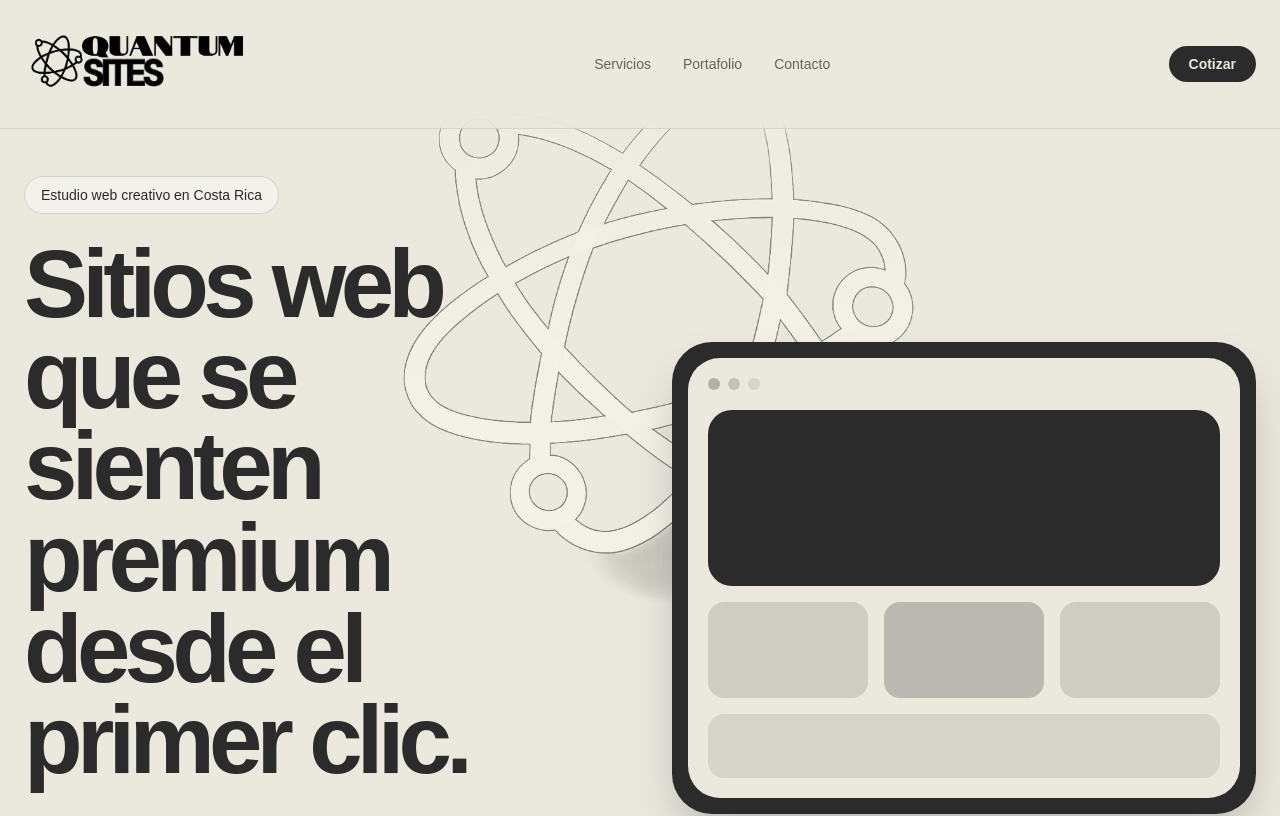
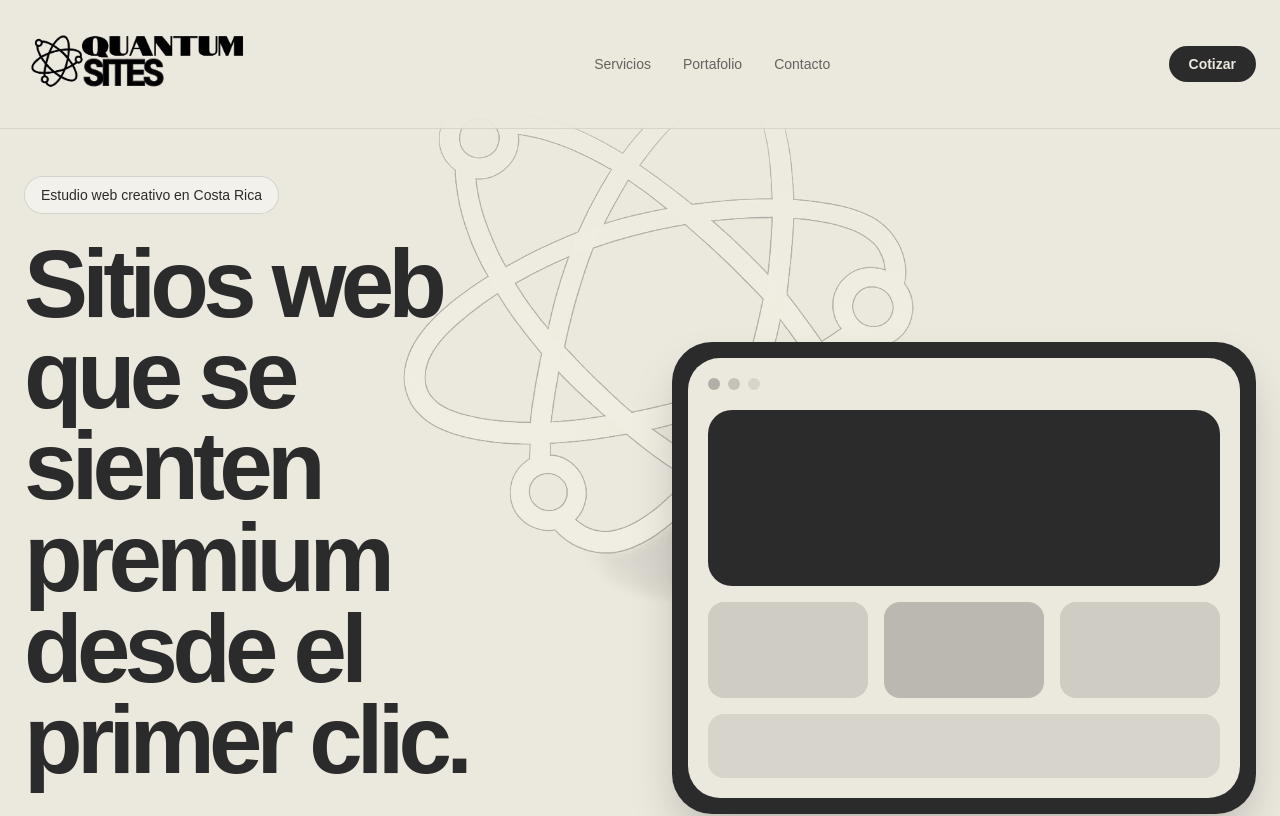
Before and after one commit to JosueFab0/quantum-sites, a Next.js app: page / in a window 1280 px wide. Shown: the top 816 px of the page. Built offline with nearby package versions, Linux system fonts and the light colour scheme.

Commit message:
otro fix 3

```diff
--- a/components/AtomJourney.tsx
+++ b/components/AtomJourney.tsx
@@ -32,7 +32,7 @@
         alt="Quantum Atom"
         className="absolute left-1/2 top-[40%] w-[650px]"
         style={{
-          opacity: 0.45,
+          opacity: 0.25,
 
           transform: `translate(-50%, -50%) rotate(${
             rotation + (isGoingUp ? 180 : 0)
```
